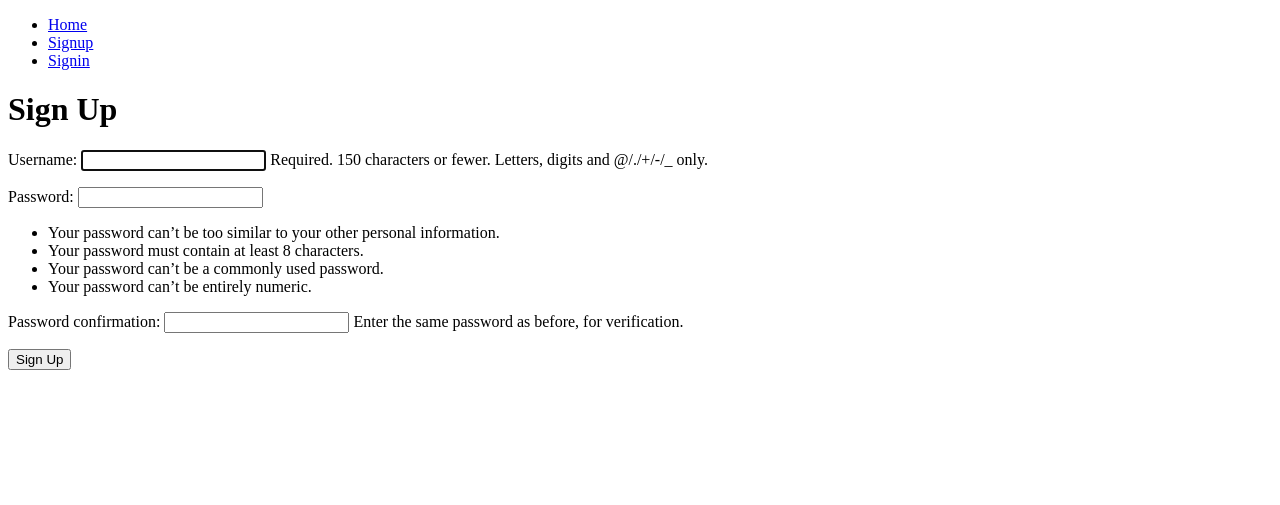
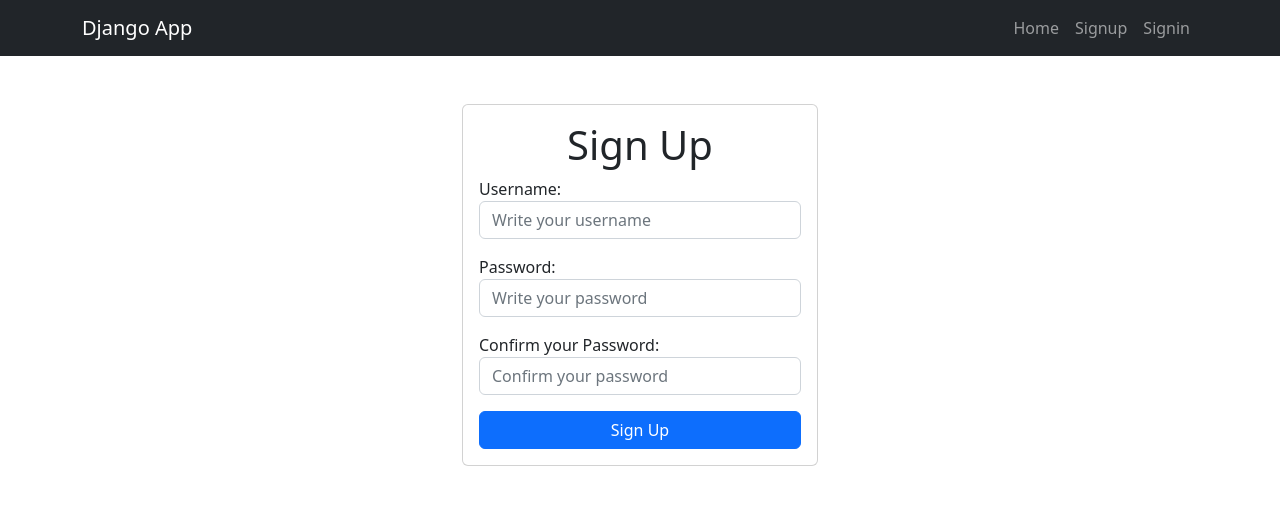
Before and after one commit to Andres95000/login-tasks-app, a Django app: page /signup/ in a window 1280 px wide. Shown: the top 505 px of the page. Run offline with Django 4.2, Linux system fonts and the light colour scheme.

Commit message:
Version 1.2

```diff
--- a/gestiontareas/settings.py
+++ b/gestiontareas/settings.py
@@ -118,6 +118,8 @@ USE_TZ = True
 
 STATIC_URL = 'static/'
 
+LOGIN_URL = '/signin' # Para proteger mis rutas
+
 # Default primary key field type
 # https://docs.djangoproject.com/en/4.1/ref/settings/#default-auto-field
 
--- a/gestiontareas/urls.py
+++ b/gestiontareas/urls.py
@@ -22,8 +22,11 @@ urlpatterns = [
     path('', views.home, name='home'),
     path('signup/', views.signup, name='signup'),
     path('tasks/', views.tasks, name='tasks'),
+    path('tasks_completed/', views.tasks_completed, name='tasks_completed'),
     path('tasks/create/', views.create_task, name='create_task'),
     path('tasks/<int:task_id>/', views.task_detail, name='task_detail'),
+    path('tasks/<int:task_id>/complete', views.complete_task, name='complete_task'),
+    path('tasks/<int:task_id>/delete', views.delete_task, name='delete_task'),
     path('logout/', views.signout, name='logout'),
     path('signin/', views.signin, name='signin'),
 ]
--- a/tasks/templates/base.html
+++ b/tasks/templates/base.html
@@ -1,42 +1,58 @@
 <!DOCTYPE html>
 <html lang="en">
+
 <head>
     <meta charset="UTF-8">
     <meta http-equiv="X-UA-Compatible" content="IE=edge">
     <meta name="viewport" content="width=device-width, initial-scale=1.0">
     <title>Aplicacion de gestion de tareas</title>
+    <link rel="stylesheet" href="https://cdn.jsdelivr.net/npm/bootstrap@5.2.2/dist/css/bootstrap.min.css">
+
 </head>
+
 <body>
 
-    <nav>
-        <ul>
-            <li>
-                <a href="/">Home</a>
+    <nav class="navbar navbar-expand-lg bg-dark navbar-dark">
+        <div class="container">
+            <a class="navbar-brand" href="/">Django App</a>
+            <button class="navbar-toggler" type="button" data-bs-toggle="collapse" data-bs-target="#navbarNav"
+                aria-controls="navbarNav" aria-expanded="false" aria-label="Toggle navigation">
+                <span class="navbar-toggler-icon"></span>
+            </button>
+            <div class="collapse navbar-collapse" id="navbarNav">
+                <ul class="navbar-nav ms-auto">
+                    <li class="nav-item">
+                        <a class="nav-link" href="/">Home</a>
                     </li>
                     {% if user.is_authenticated %}
-                <li>
-                    <a href="/tasks">Tasks</a>
+                    <li class="nav-item">
+                        <a class="nav-link" href="{% url 'tasks' %}">Tasks Pending</a>
                     </li>
-                <li>
-                    <a href="/tasks/create">Create tasks</a>
+                    <li class="nav-item">
+                        <a class="nav-link" href="{% url 'tasks_completed' %}">Tasks Completed</a>
                     </li>
-                <li>
-                    <a href="/logout">Logout</a>
+                    <li class="nav-item">
+                        <a class="nav-link" href="/tasks/create">Create tasks</a>
+                    </li>
+                    <li class="nav-item">
+                        <a class="nav-link" href="/logout">Logout</a>
                     </li>
                     {% else %}
-                <li>
-                    <a href="/signup">Signup</a>
+                    <li class="nav-item">
+                        <a class="nav-link" href="/signup">Signup</a>
                     </li>
-                <li>
-                    <a href="/signin">Signin</a>
+                    <li class="nav-item">
+                        <a class="nav-link" href="/signin">Signin</a>
                     </li>
                     {% endif %}
-
                 </ul>
+            </div>
+        </div>
     </nav>
 
     {% block content %}
     {% endblock %}
 
 </body>
+
 </html>
--- a/tasks/templates/signup.html
+++ b/tasks/templates/signup.html
@@ -2,16 +2,45 @@
 
 
 {% block content %}
-    <h1>Sign Up</h1>
 
-    {{ error }}
+<main class="container">
 
-    <form method = "POST">
-        {% csrf_token %}
-        {{ form.as_p }}
+    <div class="row">
 
-        <button>
-            Sign Up
-        </button>
-    </form>
+        <div class="col-md-4 offset-md-4 mt-5">
+
+            <form method="POST" class="card card-body">
+                <h1 class="text-center">Sign Up</h1>
+
+                {{ error }}
+
+                {% csrf_token %}
+
+                <div class="mb-3">
+                    <label for="username">Username:</label>
+                    <input type="text" name="username" id="username" class="form-control"
+                        placeholder="Write your username">
+                </div>
+                <div class="mb-3">
+                    <label for="password1">Password:</label>
+                    <input type="password" name="password1" id="password1" class="form-control"
+                        placeholder="Write your password">
+                </div>
+                <div class="mb-3">
+                    <label for="password2">Confirm your Password:</label>
+                    <input type="password" name="password2" id="password2" class="form-control"
+                        placeholder="Confirm your password">
+                </div>
+
+                <button class="btn btn-primary">
+                    Sign Up
+                </button>
+            </form>
+
+        </div>
+
+    </div>
+
+</main>
+
 {% endblock %}
--- a/tasks/views.py
+++ b/tasks/views.py
@@ -6,6 +6,8 @@ from django.http import HttpResponse
 from django.db import IntegrityError
 from .forms import TaskForm
 from .models import Task
+from django.utils import timezone
+from django.contrib.auth.decorators import login_required
 
 # Create your views here.
 def home(request):
@@ -36,6 +38,7 @@ def signup(request):
             'error': 'Password do not match'
         })
 
+@login_required
 def tasks(request):
     tasks = Task.objects.filter(user = request.user, datecompleted__isnull = True)
 
@@ -43,6 +46,15 @@ def tasks(request):
         'tasks': tasks
     })
 
+@login_required
+def tasks_completed(request):
+    tasks = Task.objects.filter(user = request.user, datecompleted__isnull = False).order_by('-datecompleted')
+
+    return render(request, 'tasks.html', {
+        'tasks': tasks
+    })
+
+@login_required
 def create_task(request):
     if request.method == 'GET':
         return render(request, 'create_task.html', {
@@ -62,6 +74,7 @@ def create_task(request):
                 'error': 'Please provide valide data'
             })
 
+@login_required
 def task_detail(request, task_id):
     if request.method == 'GET':
         task = get_object_or_404(Task, pk = task_id, user = request.user)
@@ -83,6 +96,22 @@ def task_detail(request, task_id):
             'error': 'Error updating task'
         })
 
+@login_required
+def complete_task(request, task_id):
+    task = get_object_or_404(Task, pk=task_id, user = request.user)
+    if request.method == 'POST':
+        task.datecompleted = timezone.now()
+        task.save()
+        return redirect('tasks')
+
+@login_required
+def delete_task(request, task_id):
+    task = get_object_or_404(Task, pk=task_id, user = request.user)
+    if request.method == 'POST':
+        task.delete()
+        return redirect('tasks')
+
+@login_required
 def signout(request):
     logout(request)
     return redirect('home')
```
Also changed, not shown: tasks/forms.py (+7 -2 lines), tasks/templates/create_task.html (+15 -3 lines), tasks/templates/home.html (+28 -2 lines), tasks/templates/signin.html (+29 -9 lines), tasks/templates/task_detail.html (+27 -3 lines), tasks/templates/tasks.html (+23 -17 lines), db.sqlite3. Lines whose indentation alone changed are shown as unchanged.
